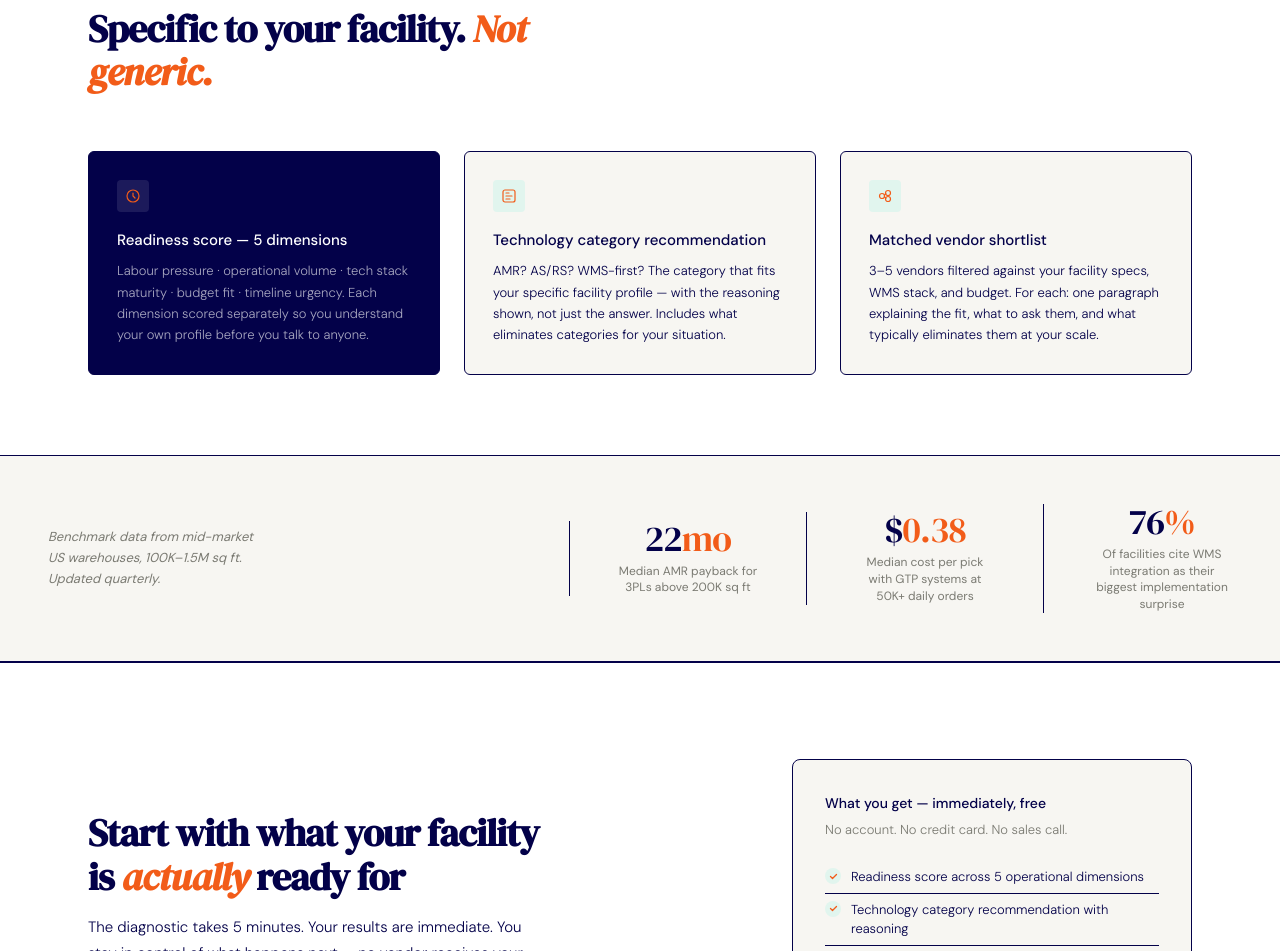
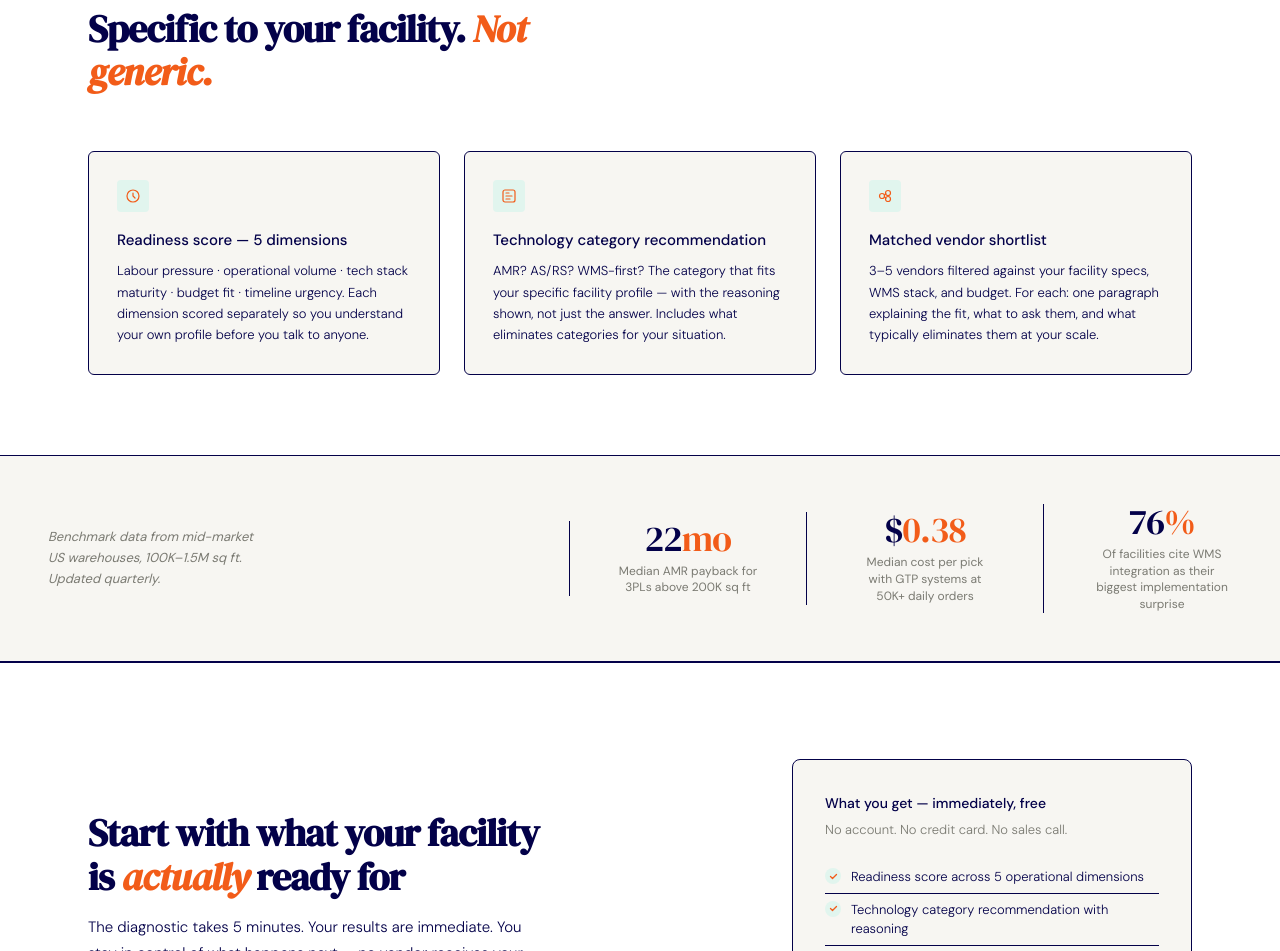
Before and after one commit to Hrytos/Automatisor, a website: page views/index.html in a window 1280 px wide. Shown: the part 2219-3170 px from the top of the page. Drawn offline with Linux system fonts and the light colour scheme.

Commit message:
remove featured class

```diff
--- a/views/index.html
+++ b/views/index.html
@@ -198,7 +198,7 @@
   <h2 id="output-heading">Specific to your facility. <em>Not generic.</em></h2>
 
   <div class="output-grid">
-    <div class="output-card featured">
+    <div class="output-card">
       <div class="output-icon" aria-hidden="true">
         <svg width="16" height="16" viewBox="0 0 16 16" fill="none">
           <circle cx="8" cy="8" r="6" stroke="#f25c19" stroke-width="1.2"/>
```
